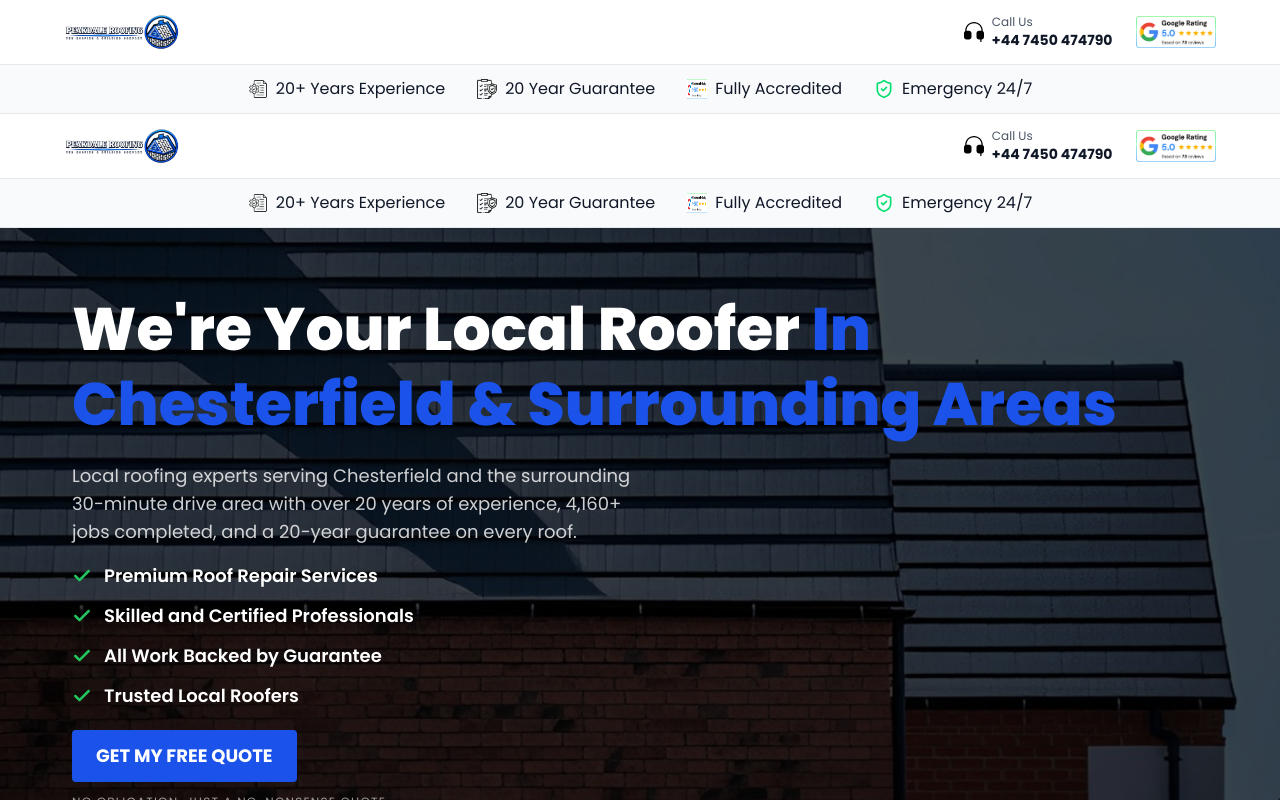
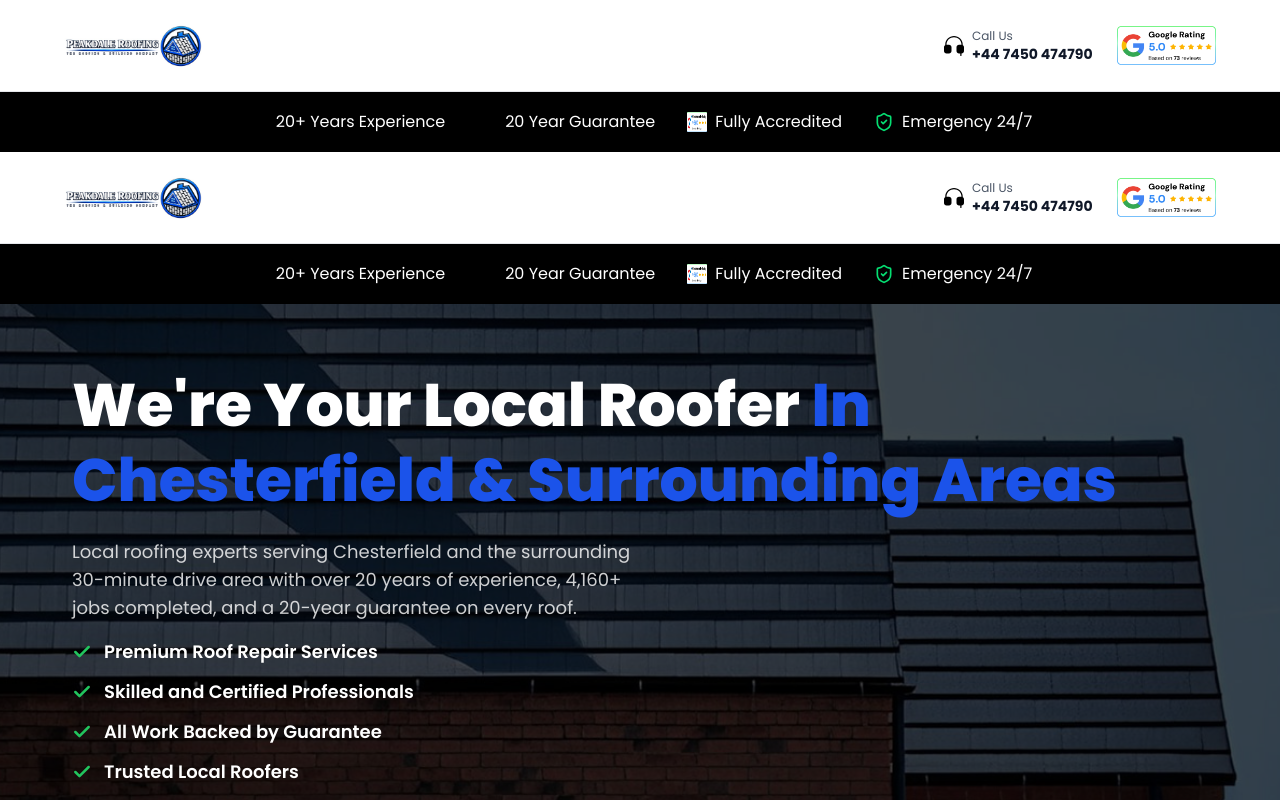
Before and after one commit to swanstill/Peakdale-Roofing-And-Building, a Next.js app: page / in a window 1280 px wide. Shown: the top 800 px of the page. Built offline with nearby package versions, Linux system fonts and the light colour scheme.

Commit message:
Update header: top bar 92px white, bottom bar 60px black, full width widgets

```diff
--- a/src/components/Header.tsx
+++ b/src/components/Header.tsx
@@ -5,17 +5,17 @@
 const Header = () => {
   return (
     <header className="w-full">
-      {/* Top Bar */}
-      <div className="bg-white text-gray-900 py-2 md:py-3 px-4 md:px-16 border-b border-gray-200">
-        <div className="flex items-center justify-between max-w-7xl mx-auto">
+      {/* Top Bar - 92px height, full width, white background */}
+      <div className="bg-white text-gray-900 h-[92px] px-4 md:px-16 border-b border-gray-200 flex items-center">
+        <div className="flex items-center justify-between w-full">
           {/* Logo */}
           <Link href="/" className="flex items-center gap-2" aria-label="Peakdale Roofing And Building Home">
             <Image
               src={siteConfig.logoImage}
               alt={siteConfig.logoAltText}
-              className="h-8 w-auto md:h-10"
-              height={40}
-              width={160}
+              className="h-10 w-auto md:h-12"
+              height={48}
+              width={192}
             />
           </Link>
 
@@ -64,18 +64,18 @@
               <Image
                 src="/icons/google-widget.png"
                 alt="Google Reviews"
-                className="h-6 md:h-8 w-auto object-contain"
-                height={30}
-                width={120}
+                className="h-8 md:h-10 w-auto object-contain"
+                height={40}
+                width={160}
               />
             </a>
           </div>
         </div>
       </div>
 
-      {/* Trust Badges Row */}
-      <div className="bg-gray-50 text-gray-900 py-3 px-4 md:px-16 border-b border-gray-200">
-        <div className="flex flex-wrap items-center justify-center gap-4 md:gap-8 max-w-7xl mx-auto text-sm md:text-base">
+      {/* Trust Badges Row - 60px height, full width, black background */}
+      <div className="bg-black text-white h-[60px] px-4 md:px-16 flex items-center">
+        <div className="flex flex-wrap items-center justify-center gap-4 md:gap-8 w-full text-sm md:text-base">
           <div className="flex items-center gap-2">
             <Image
               src="/icons/established-icon.png"
```
